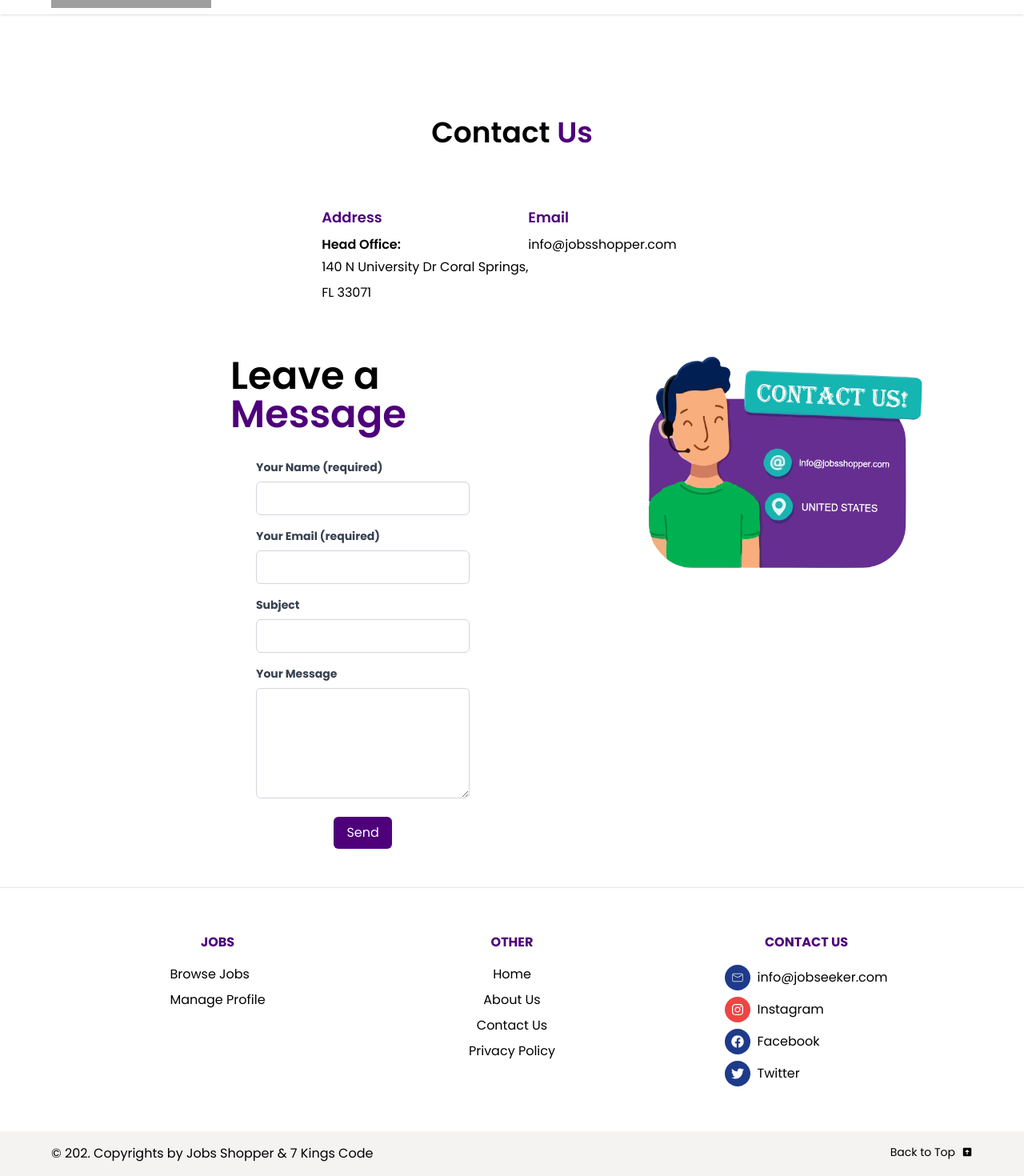
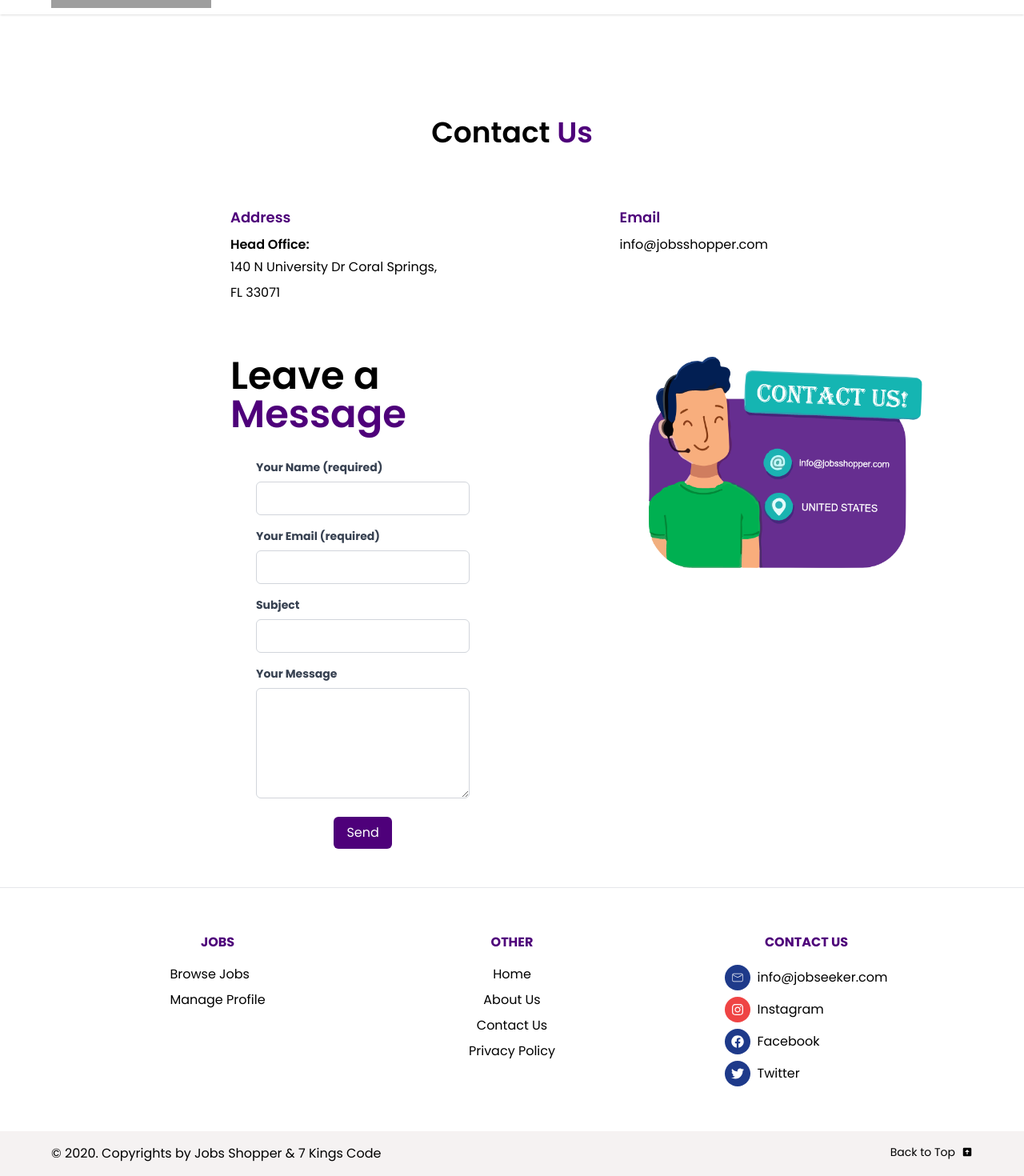
Before and after one commit to mrusmanmughal1/jobseeker, a React (Vite) app: page /contact-us in a window 1280 px wide. Shown: the part 188-1658 px from the top of the page at 80% size. Built offline with nearby package versions, Linux system fonts and the light colour scheme; grey boxes are pictures that could not be loaded.

Commit message:
footer context change

```diff
--- a/src/UI/FooterBottom.jsx
+++ b/src/UI/FooterBottom.jsx
@@ -5,7 +5,7 @@ const FooterBottom = () => {
   return (
     <div className="flex lg:justify-between justify-center  px-6 md:px-16 bg-[#f5f2f2] text-sm py-4">
       <p className="text-xs md:text-base">
-        &#169; 202. Copyrights by Jobs Shopper & 7 Kings Code{" "}
+        &#169; 2020. Copyrights by Jobs Shopper & 7 Kings Code{" "}
       </p>
       <div className="hidden lg:block ">
         <button href="#nav">
--- a/src/UI/Sidebar.jsx
+++ b/src/UI/Sidebar.jsx
@@ -14,7 +14,7 @@ const Sidebar = () => {
           <NavLink to="profile"> Manage Profile </NavLink>
         </li>
         <li className="border-b pb-5">
-          <NavLink to="jobs-basket ">Job Baskry</NavLink>
+          <NavLink to="jobs-basket ">Job Basket</NavLink>
         </li>
 
         <li className="border-b pb-5">Logout</li>
--- a/src/pages/About.jsx
+++ b/src/pages/About.jsx
@@ -11,6 +11,7 @@ import countericon1 from '../assets/About-Counter-Icon1.webp';
 import countericon2 from '../assets/About-Counter-Icon2.webp';
 import countericon3 from '../assets/About-Counter-Icon3.webp';
 import countericon4 from '../assets/About-Counter-Icon4.webp';
+
 
 
 const About = () => {
--- a/src/pages/Contact.jsx
+++ b/src/pages/Contact.jsx
@@ -9,7 +9,7 @@ const Contact = () => {
           Contact <span className="text-[#4E007A]">Us</span>
         </h1>
       </div>
-      <div className="flex flex-col lg:flex-row justify-between mt-8 md:mt-12 lg:mt-16 md:justify-center">
+      <div className="flex flex-col lg:flex-row justify-between mt-8 md:mt-12 lg:mt-16">
         <div className="w-full lg:w-auto lg:max-w-md mx-auto lg:mx-0 ml-4 lg:ml-[10rem]">
           <h2 className="text-lg text-[#4E007A] font-semibold py-2">Address</h2>
           <h3 className="text-base font-semibold">Head Office:</h3>
```
Lines whose indentation alone changed are shown as unchanged.
